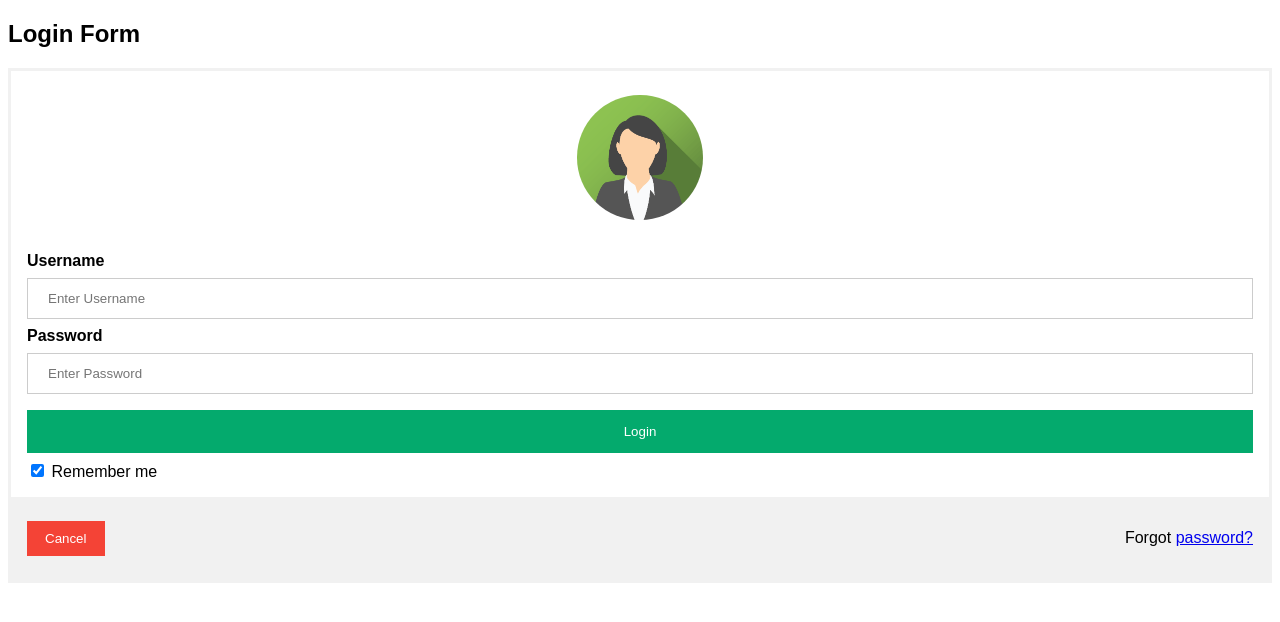
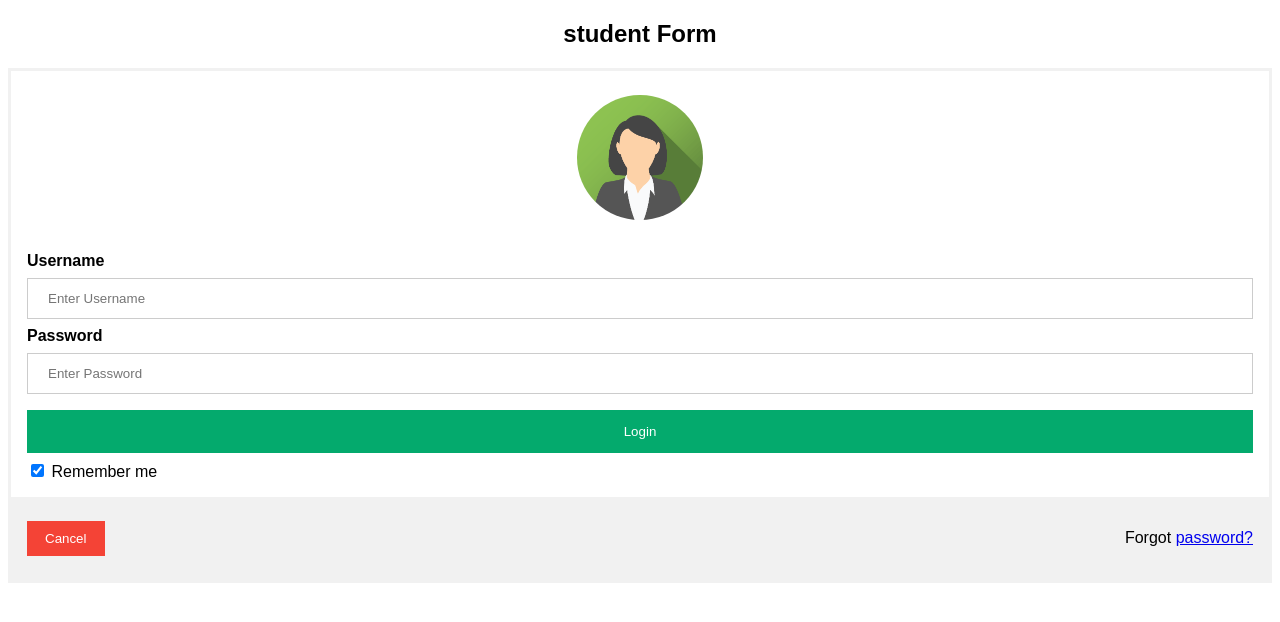
Before and after one commit to raghuvamsi119/Login-app, a plain HTML site: page index.html in a window 1280 px wide. Drawn offline with Linux system fonts and the light colour scheme.

Commit message:
update header Alignment

```diff
--- a/index.html
+++ b/index.html
@@ -68,7 +68,7 @@ span.psw {
 </head>
 <body>
 
-<h2>Login Form</h2>
+   <center><h2>student Form</h2></center>
 
 <form action="/action_page.php" method="post">
   <div class="imgcontainer">
```
